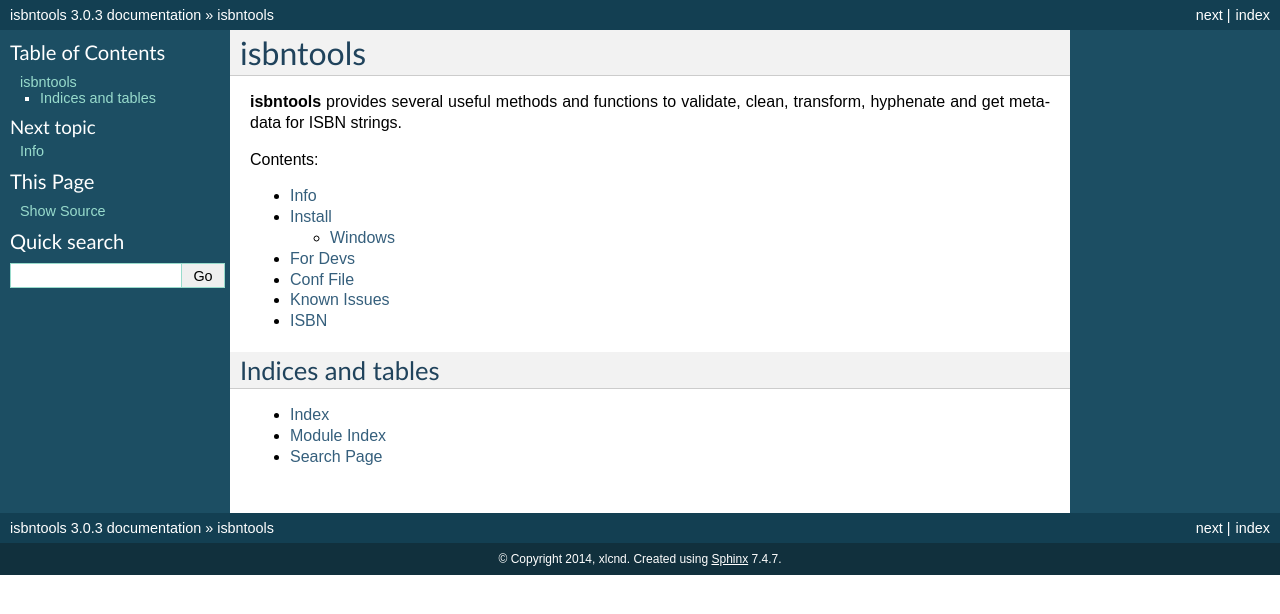
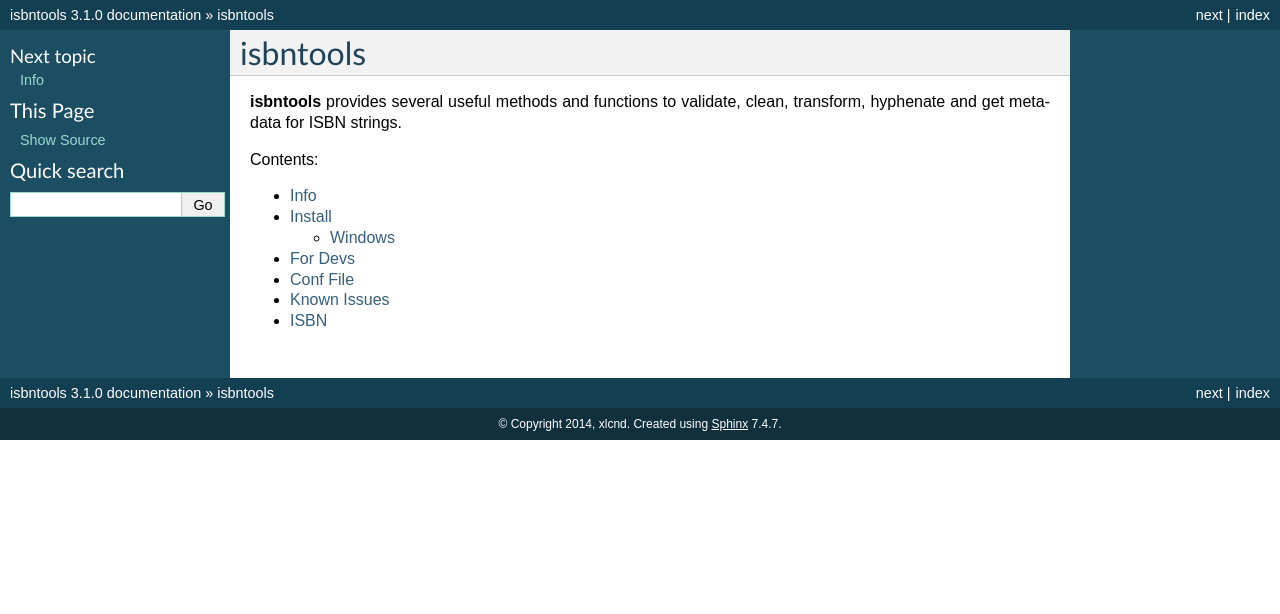
Before and after one commit to xlcnd/isbntools, a Sphinx documentation site: the page built from docs/index.rst, in a window 1280 px wide. Shown: the top 614 px of the page. Built offline with Sphinx 7.4.7, drawn with Linux system fonts in a browser that asks for light colours.

Commit message:
init v3.1.1

```diff
--- a/CHANGES.txt
+++ b/CHANGES.txt
@@ -39,3 +39,4 @@
 v3.0.2, 2014-04-14 -- Added BibJSON format.
 v3.0.3, 2014-04-15 -- Small fixes and ReadTheDocs.
 v3.1.0, 2014-04-22 -- Small fixes and clear code (some unused methods are not available).
+v3.1.1, 2014-04-22 -- TENTATIVE: simpler providers.
--- a/README.rst
+++ b/README.rst
@@ -15,7 +15,7 @@
     :target: https://pypi.python.org/pypi/isbntools/
     :alt: License
 
-.. image:: https://travis-ci.org/xlcnd/isbntools.png?branch=v3.1.0
+.. image:: https://travis-ci.org/xlcnd/isbntools.png?branch=v3.1.1
     :target: https://travis-ci.org/xlcnd/isbntools
     :alt: Built Status
 
@@ -182,7 +182,7 @@
 
 .. code-block:: bash
 
-    $ pip install isbntools-3.1.0.tar.gz
+    $ pip install isbntools-3.1.1.tar.gz
 
 (first you have to download the file!)
 
--- a/docs/conf.py
+++ b/docs/conf.py
@@ -52,9 +52,9 @@
 # built documents.
 #
 # The short X.Y version.
-version = '3.0'
+version = '3.1'
 # The full version, including alpha/beta/rc tags.
-release = '3.0.3'
+release = '3.1.0'
 
 # The language for content autogenerated by Sphinx. Refer to documentation
 # for a list of supported languages.
--- a/docs/index.rst
+++ b/docs/index.rst
@@ -23,12 +23,3 @@
    conffile
    issues
    isbn
-
-
-
-Indices and tables
-==================
-
-* :ref:`genindex`
-* :ref:`modindex`
-* :ref:`search`
--- a/isbntools/__init__.py
+++ b/isbntools/__init__.py
@@ -5,7 +5,7 @@
            'quiet_errors', 'config', 'setconf', '__version__',
            'check_version']
 
-__version__ = '3.1.0'
+__version__ = '3.1.1'
 
 from .exceptions import quiet_errors
 from .core import (is_isbn10, is_isbn13, to_isbn10, to_isbn13, clean,
```
Also changed, not shown: README.md (+3 -3 lines), 1 other file.
